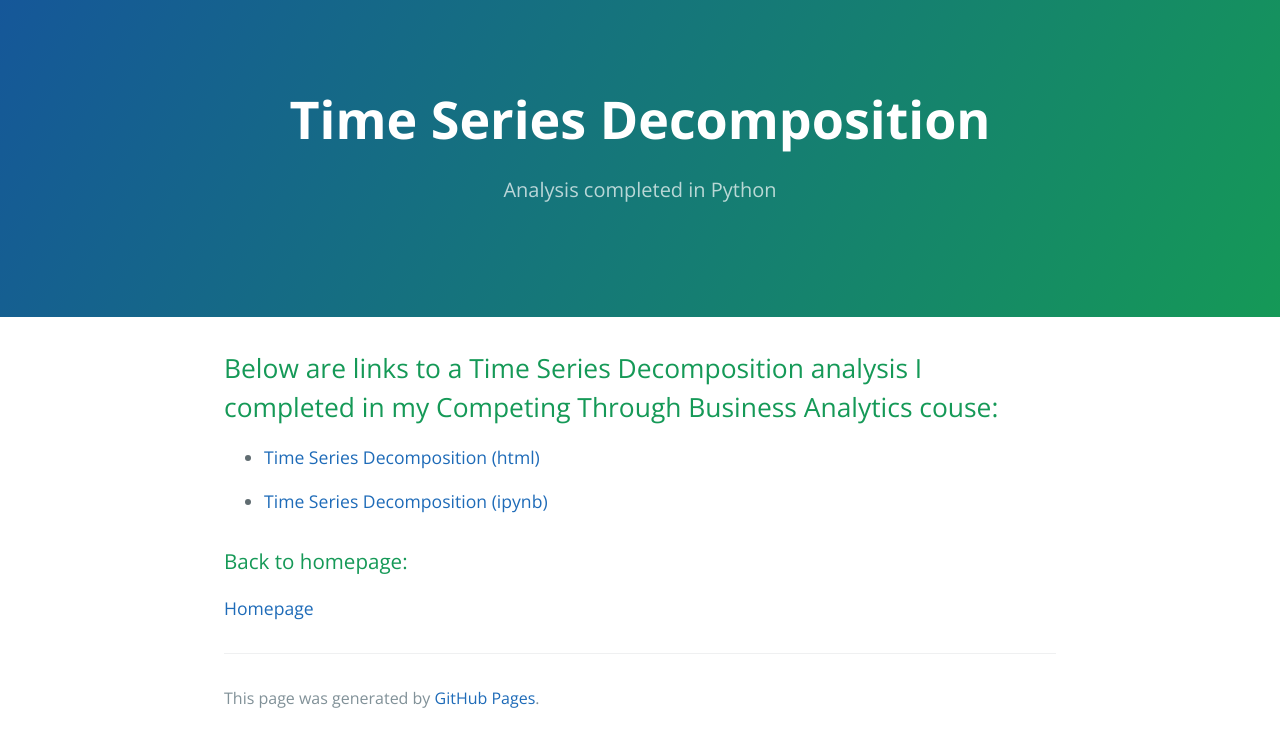
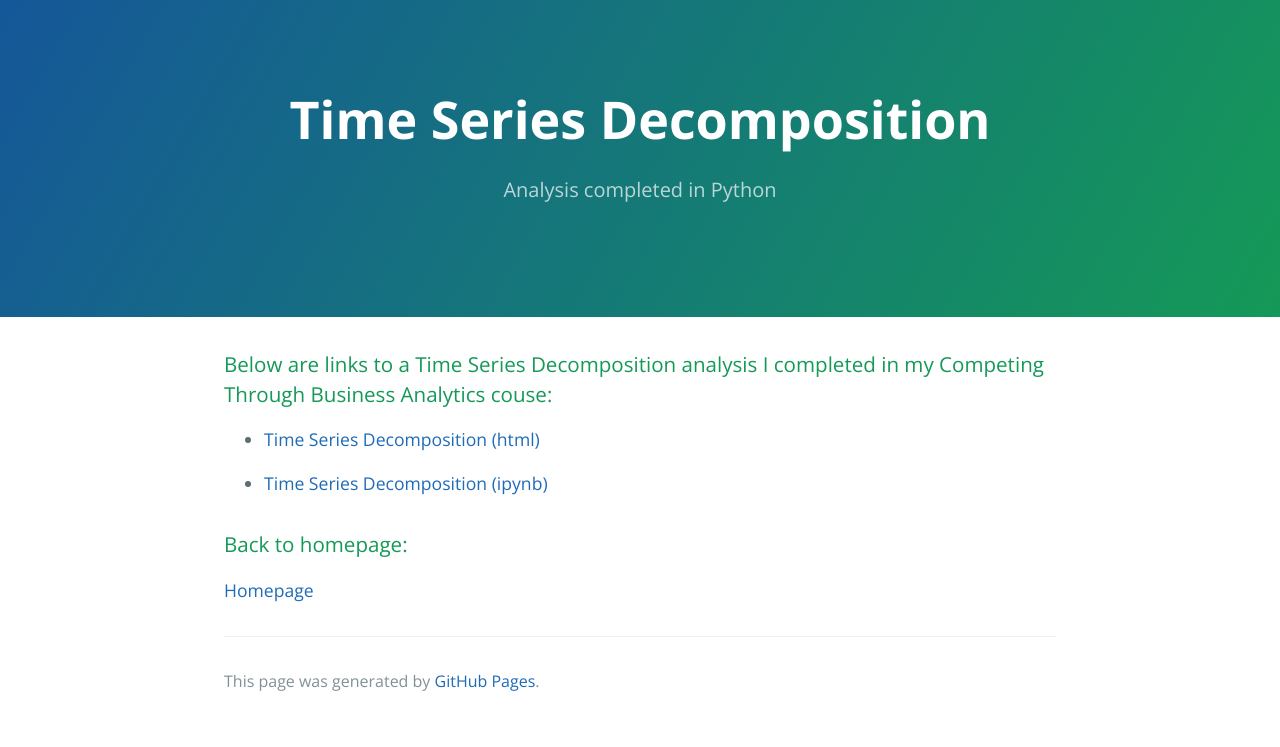
Before and after one commit to Joel-Lindner/Joel-Lindner.github.io, a Jekyll site: the page built from Time Series/index.md, in a window 1280 px wide. Shown: the top 747 px of the page. Built offline with Jekyll 4.4.1, drawn with Linux system fonts in a browser that asks for light colours; our own code applies the rules of GitHub Pages for plain Markdown files.

```diff
--- a/Time Series/index.md
+++ b/Time Series/index.md
@@ -3,7 +3,7 @@ title: Time Series Decomposition
 description: Analysis completed in Python
 ---
 
-## Below are links to a Time Series Decomposition analysis I completed in my Competing Through Business Analytics couse:
+### Below are links to a Time Series Decomposition analysis I completed in my Competing Through Business Analytics couse:
 
 - [Time Series Decomposition (html)](M3 Time Series Decomposition Analysis.html)
 
```
